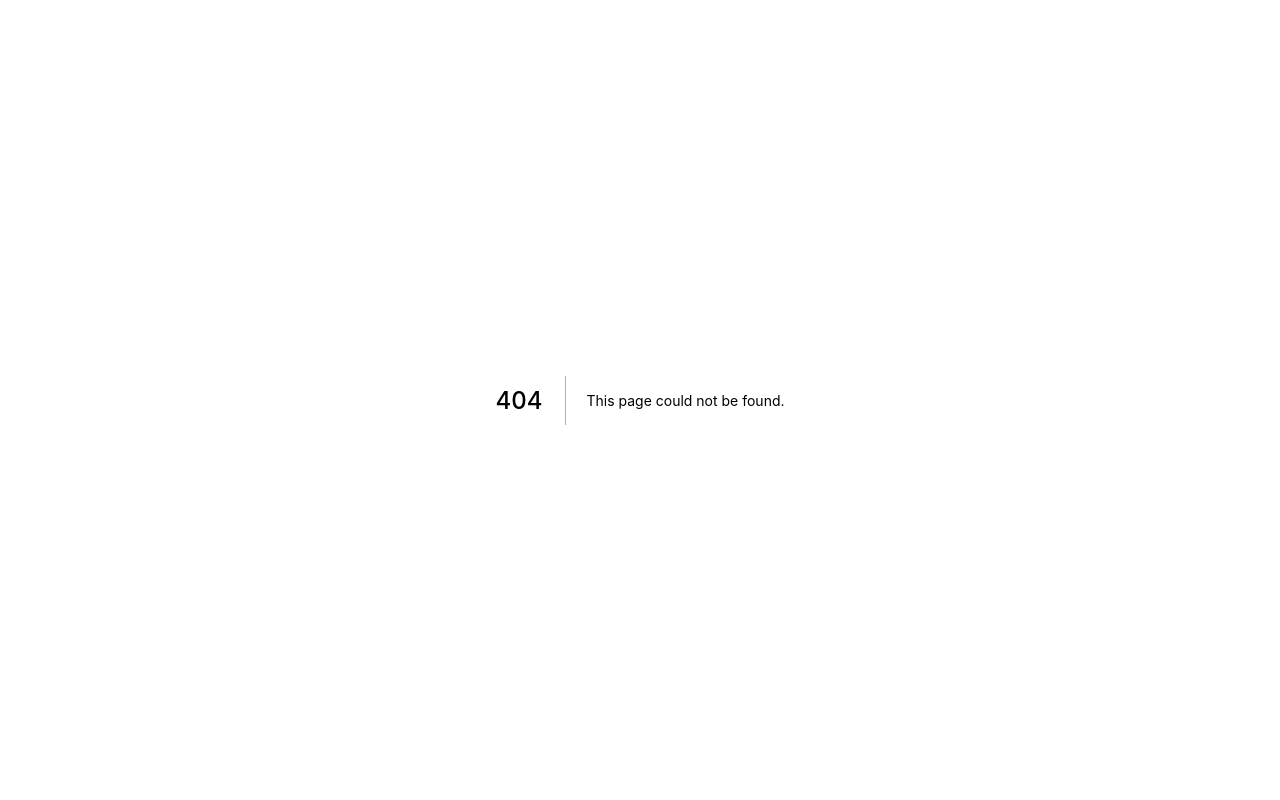
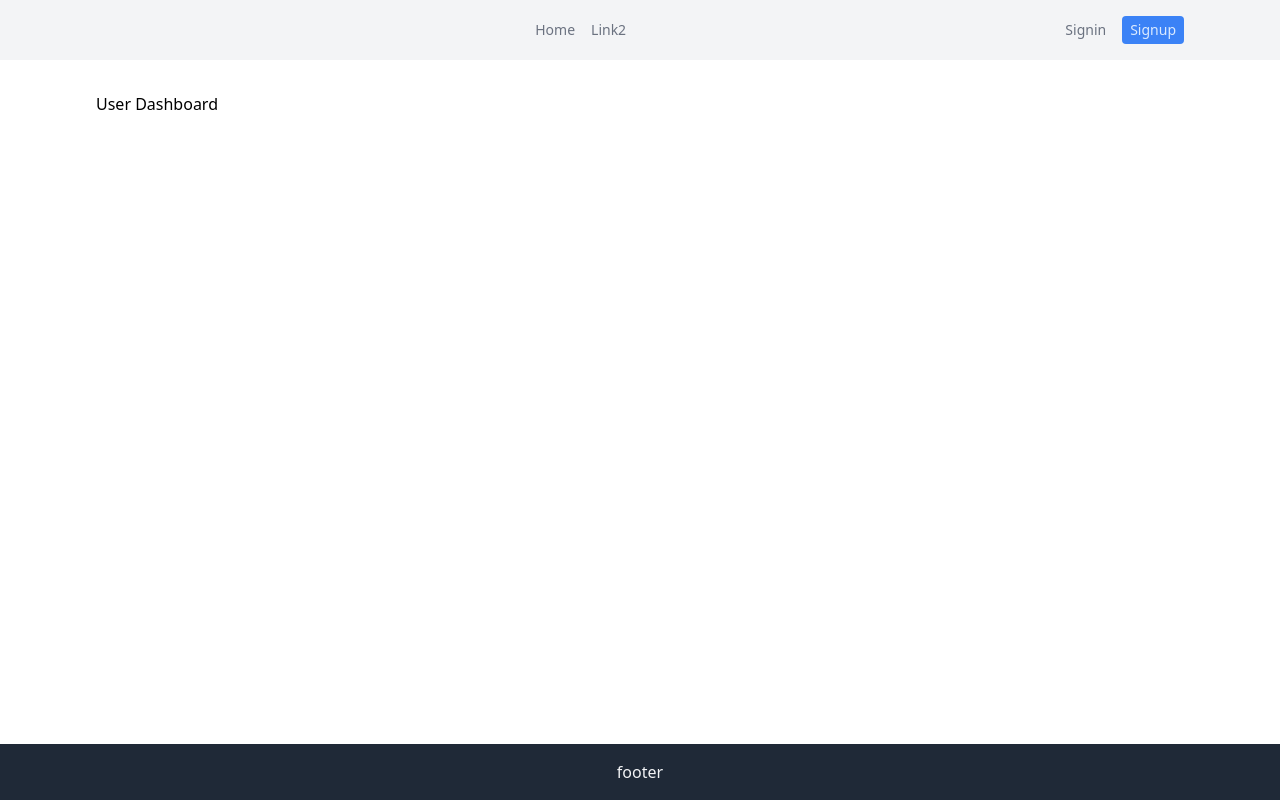
Before and after one commit to morgansegura/seoblog, a Next.js app in the folder frontend/: page /user in a window 1280 px wide. Before the commit this address had no page. Built offline with nearby package versions, Linux system fonts and the light colour scheme.

Commit message:
Adds user and admin dashboard templates

```diff
--- /dev/null
+++ b/frontend/pages/admin/index.js
@@ -0,0 +1,14 @@
+import React from 'react'
+import Layout from '../../components/Layout'
+
+const AdminIndex = () => {
+	return (
+		<Layout>
+			<div className='w-full max-w-6xl mx-auto p-8'>
+				<h2>Admin Page</h2>
+			</div>
+		</Layout>
+	)
+}
+
+export default AdminIndex
--- /dev/null
+++ b/frontend/pages/user/index.js
@@ -0,0 +1,14 @@
+import React from 'react'
+import Layout from '../../components/Layout'
+
+const UserIndex = () => {
+	return (
+		<Layout>
+			<div className='w-full max-w-6xl mx-auto p-8'>
+				<h2>User Dashboard</h2>
+			</div>
+		</Layout>
+	)
+}
+
+export default UserIndex
```
